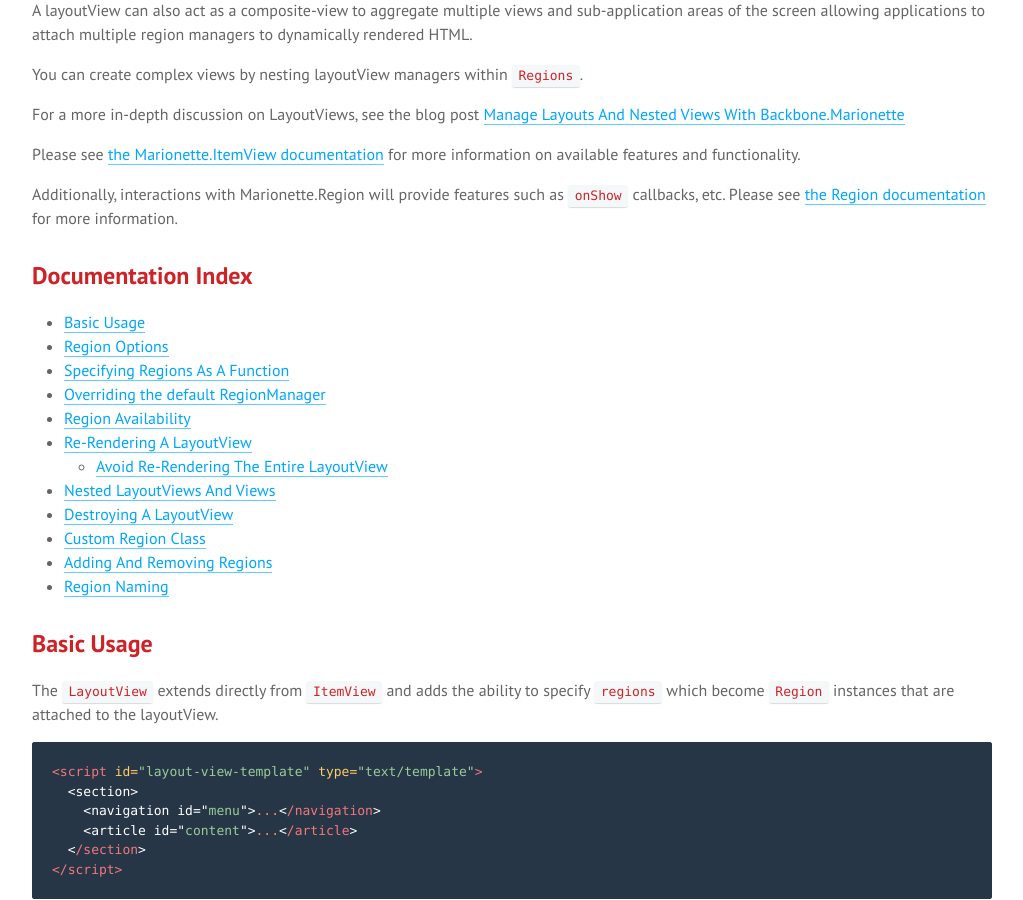
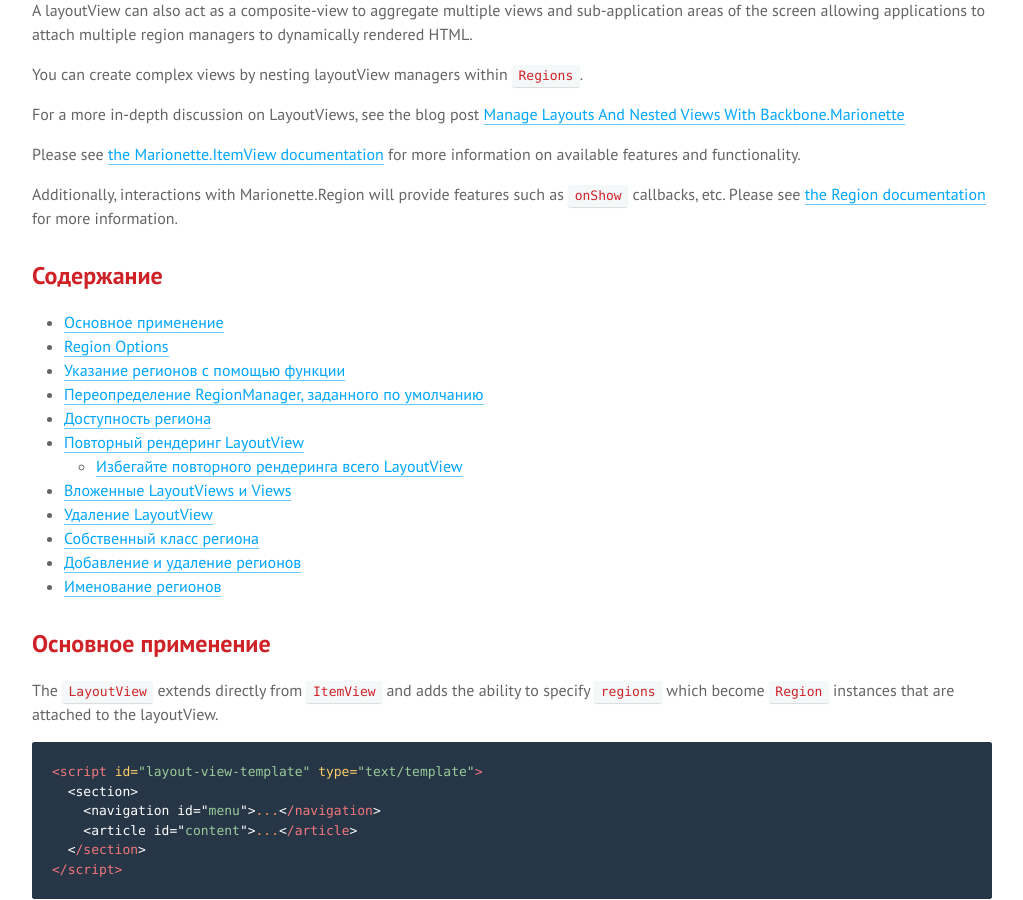
Before and after one commit to sadcitizen/marionettejs.ru, a Jekyll site: the page built from _posts/2014-05-01-layoutview.md, in a window 1280 px wide and 900 px high, scrolled down 527 px. Shown: the whole window, without its empty margins (128-1151 px from the left). Built offline with Jekyll 4.4.1, drawn with Linux system fonts in a browser that asks for light colours; some web fonts are replaced; Markdown is read by kramdown in place of the engine named in the settings; some of the changed text lies outside the part shown.

Commit message:
update ru/LayoutView

````diff
--- a/_includes/translation/ru/marionette.layoutview.md
+++ b/_includes/translation/ru/marionette.layoutview.md
@@ -11,30 +11,27 @@
 For a more in-depth discussion on LayoutViews, see the blog post
 [Manage Layouts And Nested Views With Backbone.Marionette](http://lostechies.com/derickbailey/2012/03/22/managing-layouts-and-nested-views-with-backbone-marionette/)
 
-Please see
-[the Marionette.ItemView documentation](marionette.itemview.md)
-for more information on available features and functionality.
+Please see [the Marionette.ItemView documentation](../itemview/) for more information on available features and functionality.
 
-Additionally, interactions with Marionette.Region
-will provide features such as `onShow` callbacks, etc. Please see
-[the Region documentation](marionette.region.md) for more information.
+Additionally, interactions with Marionette.Region will provide features such as `onShow` callbacks, etc. Please see
+[the Region documentation](../region/) for more information.
 
-## Documentation Index
+## Содержание
 
-* [Basic Usage](#basic-usage)
+* [Основное применение](#basic-usage)
 * [Region Options](#region-options)
-* [Specifying Regions As A Function](#specifying-regions-as-a-function)
-* [Overriding the default RegionManager](#overriding-the-default-regionmanager)
-* [Region Availability](#region-availability)
-* [Re-Rendering A LayoutView](#re-rendering-a-layoutview)
-  * [Avoid Re-Rendering The Entire LayoutView](#avoid-re-rendering-the-entire-layoutview)
-* [Nested LayoutViews And Views](#nested-layoutviews-and-views)
-* [Destroying A LayoutView](#destroying-a-layoutview)
-* [Custom Region Class](#custom-region-class)
-* [Adding And Removing Regions](#adding-and-removing-regions)
-* [Region Naming](#region-naming)
+* [Указание регионов с помощью функции](#specifying-regions-as-a-function)
+* [Переопределение RegionManager, заданного по умолчанию](#overriding-the-default-regionmanager)
+* [Доступность региона](#region-availability)
+* [Повторный рендеринг LayoutView](#re-rendering-a-layoutview)
+  * [Избегайте повторного рендеринга всего LayoutView](#avoid-re-rendering-the-entire-layoutview)
+* [Вложенные LayoutViews и Views](#nested-layoutviews-and-views)
+* [Удаление LayoutView](#destroying-a-layoutview)
+* [Собственный класс региона](#custom-region-class)
+* [Добавление и удаление регионов](#adding-and-removing-regions)
+* [Именование регионов](#region-naming)
 
-## Basic Usage
+## <a name="basic-usage"></a> Основное применение
 
 The `LayoutView` extends directly from `ItemView` and adds the ability
 to specify `regions` which become `Region` instances that are attached
@@ -72,8 +69,7 @@
 layoutView.content.show(new MainContentView());
 ```
 
-
-### Region Options
+### <a name="region-options"></a> Region Options
 
 A `LayoutView` can take a `regions` hash that allows you to specify regions per `LayoutView` instance.
 
@@ -89,7 +85,7 @@
 })
 ```
 
-### Specifying Regions As A Function
+### <a name="specifying-regions-as-a-function"></a> Указание регионов с помощью функции
 
 Regions can be specified on a LayoutView using a function that returns
 an object with the region definitions. The returned object follow the
@@ -114,7 +110,7 @@
 available when the regions are first initialized, so the options
 must be accessed through this parameter.
 
-### Overriding the default `RegionManager`
+### <a name="overriding-the-default-regionmanager"></a> Переопределение `RegionManager`, заданного по умолчанию
 
 If you need the `RegionManager`'s class chosen dynamically, specify `getRegionManager`:
 
@@ -131,7 +127,7 @@
 This can be useful if you want to attach `LayoutView`'s regions to your own instance of
 `RegionManager`.
 
-## Region Availability
+## <a name="region-availability"></a> Доступность региона
 
 Any defined regions within a layoutView will be available to the
 View or any calling code immediately after instantiating the
@@ -146,7 +142,7 @@
 specified for them to manage. In that scenario, using the
 region will result in no changes to the DOM.
 
-## Re-Rendering A LayoutView
+## <a name="re-rendering-a-layoutview"></a> Повторный рендеринг LayoutView
 
 A layoutView can be rendered as many times as needed, but renders
 after the first one behave differently than the initial render.
@@ -167,7 +163,7 @@
 showing a view in the layoutView's regions will cause the regions to attach
 themselves to the new elements in the layoutView.
 
-### Avoid Re-Rendering The Entire LayoutView
+### <a name="avoid-re-rendering-the-entire-layoutview"></a> Избегайте повторного рендеринга всего LayoutView
 
 There are times when re-rendering the entire layoutView is necessary. However,
 due to the behavior described above, this can cause a large amount of
@@ -180,7 +176,7 @@
 you should listen to the model's "change" events and only update the
 necessary DOM elements.
 
-## Nested LayoutViews And Views
+## <a name="nested-layoutviews-and-views"></a> Вложенные LayoutViews и Views
 
 Since the `LayoutView` extends directly from `ItemView`, it
 has all of the core functionality of an item view. This includes
@@ -226,7 +222,7 @@
   .currentView.myRegion2.show(new Layout3());
 ```
 
-## Destroying A LayoutView
+## <a name="destroying-a-layoutview"></a> Удаление LayoutView
 
 When you are finished with a layoutView, you can call the
 `destroy` method on it. This will ensure that all of the region managers
@@ -240,7 +236,7 @@
 All of this ensures that layoutViews and the views that they
 contain are cleaned up correctly.
 
-## Custom Region Class
+## <a name="custom-region-class"></a> Собственный класс региона
 
 If you have the need to replace the `Region` with a region class of
 your own implementation, you can specify an alternate class to use
@@ -273,7 +269,7 @@
 });
 ```
 
-## Adding And Removing Regions
+## <a name="adding-and-removing-regions"></a> Добавление и удаление регионов
 
 Regions can be added and removed as needed, in a
 LayoutView instance. Use the following methods:
@@ -333,7 +329,7 @@
 For more information on using these methods, see
 the `regionManager` documentation.
 
-## Region Naming
+## <a name="region-naming"></a> Именование регионов
 
 A LayoutViews' Regions are attached directly to the LayoutView instance with the name of the region
 as the key and the region itself as the value. Because of this, you need to be careful
````
